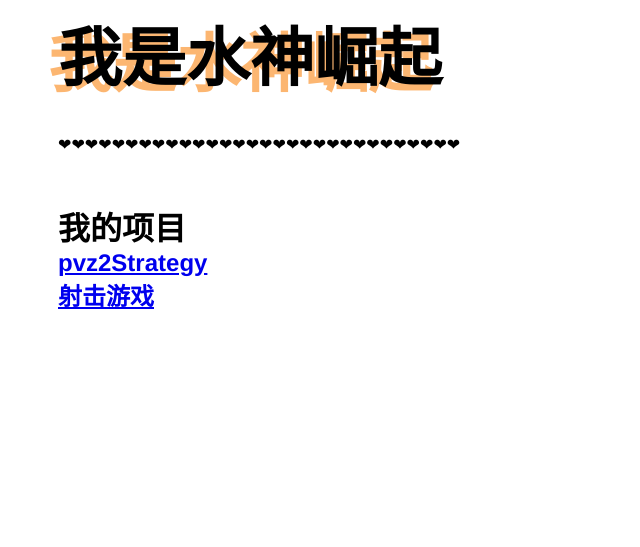
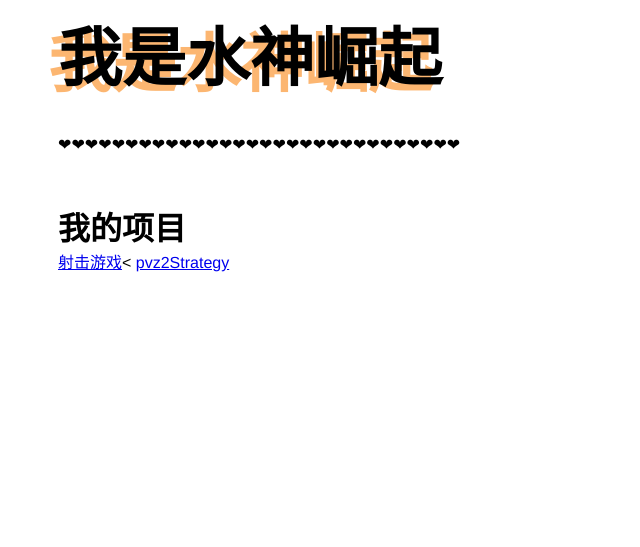
Before and after one commit to TBssjq/TBssjq.github.io, a plain HTML site: page index.html in a window 1280 px wide. Shown: the part 146-693 px from the top of the page, without its empty margins (70-710 px from the left). Drawn offline with Linux system fonts and the light colour scheme.

Commit message:
Add files via upload

```diff
--- a/index.html
+++ b/index.html
@@ -20,8 +20,8 @@
         </p>
       </div>
       <h1>我的项目</h1>
-      <h2><a href="https://github.com/TBssjq/pvz2Strategy">pvz2Strategy</a></h2>
-      <h2><a href="Shooting_game.md">射击游戏</a></h2>
+      <a href="https://github.com/TBssjq/Demo/tree/master/ShootingGame">射击游戏</a><
+      <a href="https://github.com/TBssjq/Demo/tree/master/pvz2Strategy">pvz2Strategy</a>
     </main>
     <footer>
       <div class="socialMedia">
```
